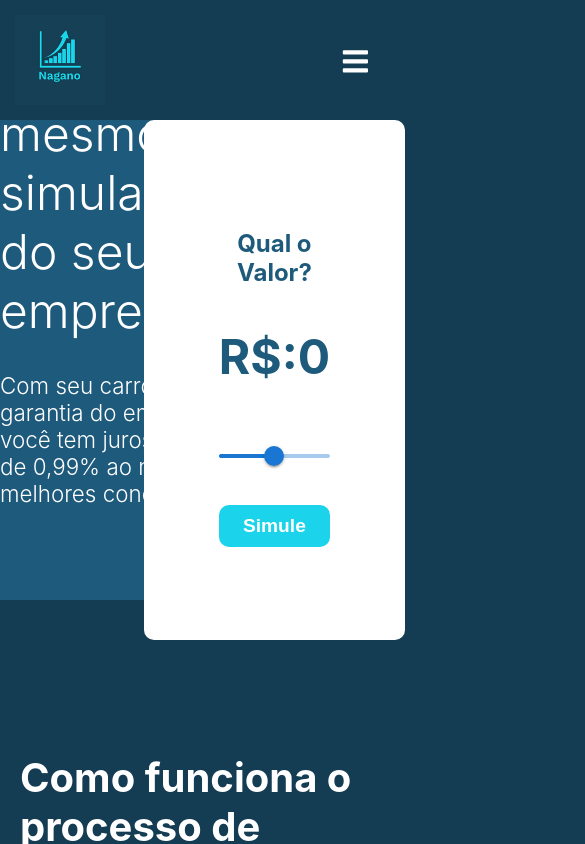
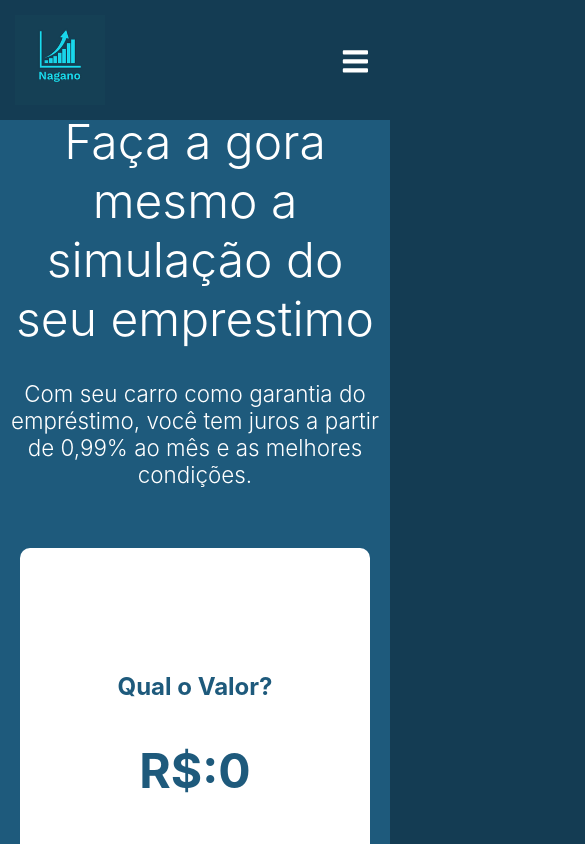
Before and after one commit to maikonweber/NaganoPrivete, a Next.js app: page /fgts in a window 390 px wide. Shown: the top 844 px of the page, 585 px wide, since content can reach past the window. Built offline with nearby package versions, Linux system fonts and the light colour scheme.

Commit message:
ajustes css mobile

```diff
--- a/src/Components/cardSlice/cardSlice.module.css
+++ b/src/Components/cardSlice/cardSlice.module.css
@@ -46,5 +46,11 @@
 }
 
 @media (max-width:1200px){
-
+    .container {
+        max-width: 350px;
+        height: 520px;
+        top: 0px;
+        right: 0px;
+        z-index: 2;
+    }
 }
--- a/styles/consignados.module.css
+++ b/styles/consignados.module.css
@@ -151,3 +151,138 @@
     width: 600px;
     margin: 0 auto;
 }
+
+@media (max-width:1200px){
+    .header{
+        width: 100%;
+        height: auto;
+        display: flex;
+        flex-direction: column;
+    }
+
+
+    .container{
+        display: flex;
+        width:100%;
+        max-width:1440px;
+        margin: 0 auto;
+        flex-direction: column;
+        margin-top: 80px;
+
+    }
+
+    .left{
+        justify-content: center;
+        align-items: center;
+        flex-direction:column;
+        text-align: center;
+    }
+
+
+    .right{
+        justify-content: center;
+        align-items: center;
+        flex-direction:column;
+        padding-top: 60px;
+        padding-bottom: 60px;
+    }
+
+    .right button{
+       width: 100%;
+       padding: 10px;
+       border-radius: 10px;
+       font-weight: bold;
+       font-size: 1.2rem;
+       color:#FFF;
+       background-color: var(--primary-color);
+    }
+
+
+    .sectionCards{
+        width: 100%;
+        padding: 0px 20px;
+        display: flex;
+    }
+    .sectionCards .container{
+        flex-direction: column;
+    }
+    .sectionCards .top{
+        display: flex;
+        justify-content: center;
+        align-items: center;
+        flex-direction: column;
+        margin-bottom: 60px;
+    }
+
+    .sectionCards .top h1{
+      font-size: 2.5rem;
+      font-weight: bolder;
+      color: #FFF;
+      text-align: center;
+    }
+    .sectionCards .top p{
+        font-size: 1.3rem;
+        color: #FFF;
+        text-align: center;
+        max-width: 374px;
+      }
+
+    .sectionCards .bottom{
+        display: flex;
+        justify-content: center;
+        align-items: center;
+        flex-direction: column;
+        gap: 30px;
+        margin-bottom: 30px;
+    }
+
+
+    .sectionCards .bottom .card{
+        padding: 30px;
+        border-radius: 10px;
+        background-color: #FFF;
+        max-width: 500px;
+    }
+
+    .sectionCards .bottom .card strong{
+        color: var(--secondary-color);
+    }
+
+    .desc {
+        width: 100%;
+        height: auto;
+        display: flex;
+        background-color: var(--secondary-color);
+        flex-direction: column;
+    }
+
+    .leftCont{
+        flex: 1;
+    }
+    .leftCont img{
+        width: 100%;
+        height: 350px;
+    }
+
+    .rightCont{
+        flex:1;
+        align-items: center;
+        justify-content: center;
+        padding-bottom: 40px;
+    }
+
+    .rightCont h1{
+        color: #FFF;
+        font-size: 2rem;
+        text-align: center;
+    }
+
+
+    .rightCont p{
+        color: #FFF;
+        font-size: 1.3rem;
+        text-align: center;
+        max-width: 300px;
+        margin: 0 auto;
+    }
+}
```
